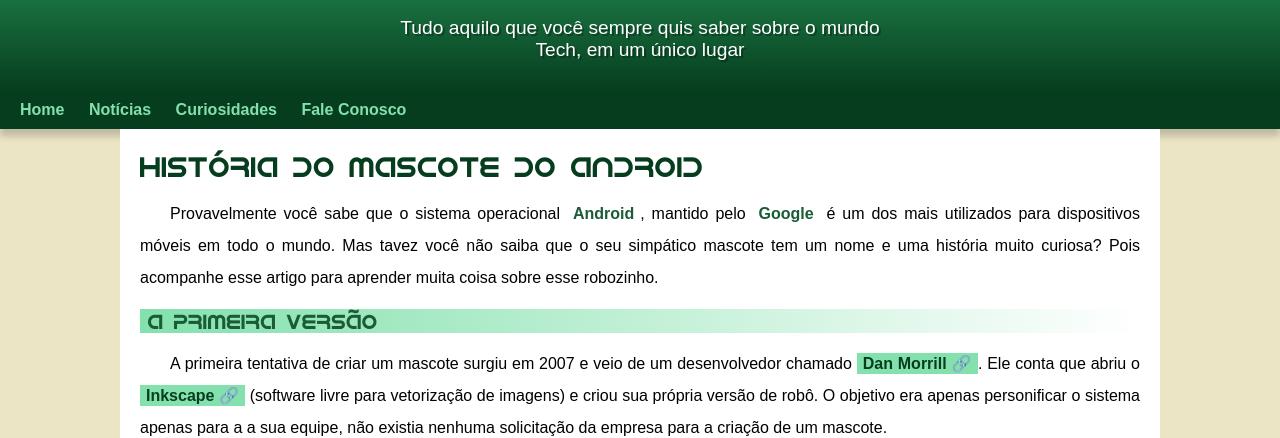
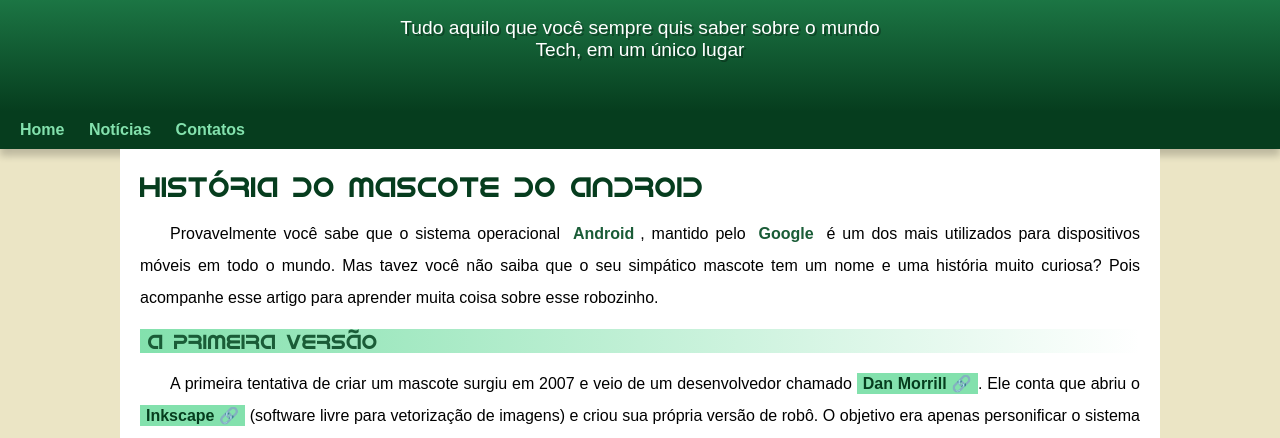
Before and after one commit to DevAlexandreMuniz/projeto-android, a plain HTML site: page index.html in a window 1280 px wide. Shown: the part 100-538 px from the top of the page. Drawn offline with Linux system fonts and the light colour scheme.

Commit message:
problema de padding corrigido

```diff
--- a/estilo/style.css
+++ b/estilo/style.css
@@ -60,7 +60,7 @@
     padding-left: 10px;
     margin: auto;
     text-shadow: 2px 2px rgba(0, 0, 0, 0.315);
-    padding-bottom: 30px;
+    padding-bottom: 50px;
 }
 
 nav {
--- a/index.html
+++ b/index.html
@@ -16,8 +16,7 @@
     <nav>
         <a href="#">Home</a>
         <a href="#">Notícias</a>
-        <a href="#">Curiosidades</a>
-        <a href="#">Fale Conosco</a>
+        <a href="#">Contatos</a>
     </nav>
     <main>
         <article>
```
